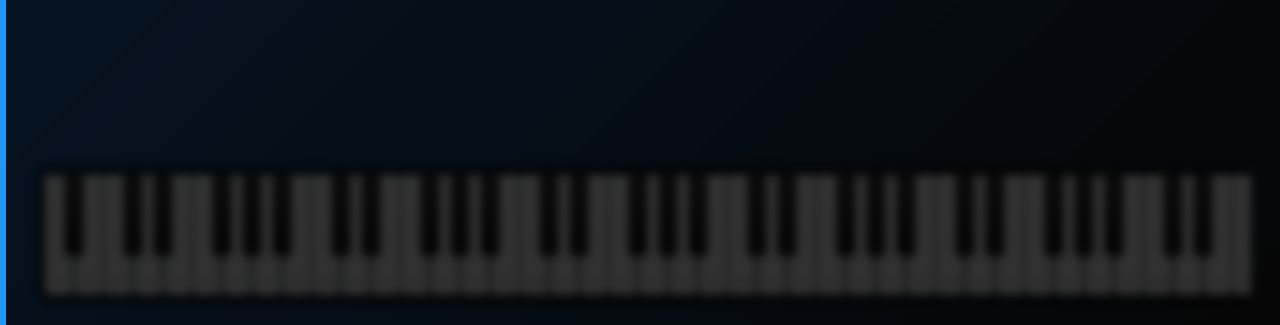
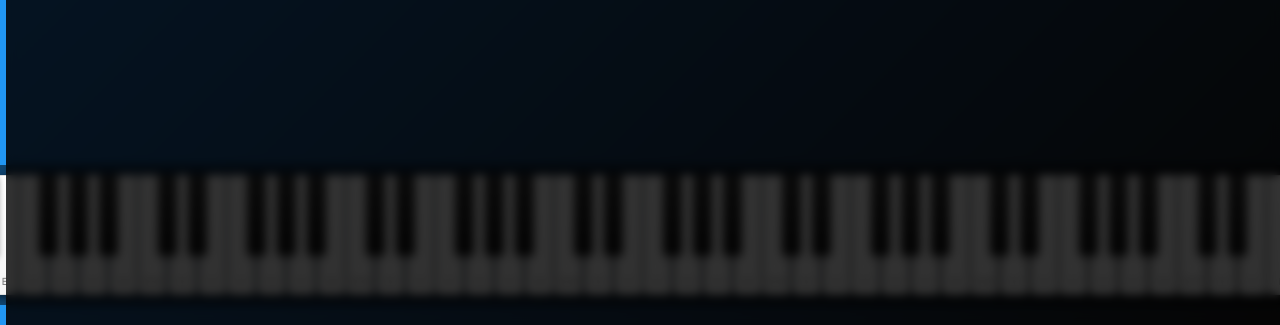
Before and after one commit to syoimin/pia-notes, a website: page src/public/melody.html in a window 1280 px wide. Shown: the part 475-800 px from the top of the page. Drawn offline with Linux system fonts and the light colour scheme.

Commit message:
fix: 横スクロールを修正

```diff
--- a/src/public/melody.html
+++ b/src/public/melody.html
@@ -35,12 +35,14 @@
             font-family: 'Segoe UI', Tahoma, Geneva, Verdana, sans-serif;
             background: linear-gradient(135deg, #1976D2, #1a1a1a);
             color: var(--text-primary);
-            overflow: hidden;
+            overflow-x: auto; /* 横スクロールを許可 */
+            overflow-y: hidden; /* 縦スクロールは無効のまま */
             user-select: none;
             touch-action: manipulation;
             line-height: 1.6;
             -webkit-font-smoothing: antialiased;
             -moz-osx-font-smoothing: grayscale;
+            min-width: 100vw; /* 最小幅を設定 */
         }
 
         /* ピアノディスプレイ */
@@ -49,6 +51,7 @@
             width: 100vw;
             height: 100vh;
             border-left: 6px solid var(--primary-color);
+            min-width: 100vw; /* 最小幅を確保 */
         }
 
         .hand-label {
@@ -204,8 +207,9 @@
             background: rgba(0,0,0,0.5);
             border-radius: 15px;
             backdrop-filter: blur(10px);
-            overflow-x: auto;
-            max-width: 95vw;
+            /* overflow-x: auto; を削除 */
+            /* max-width: 95vw; を削除してブラウザ全体がスクロールするように */
+            white-space: nowrap; /* 鍵盤が折り返さないように */
         }
 
         .key {
```
